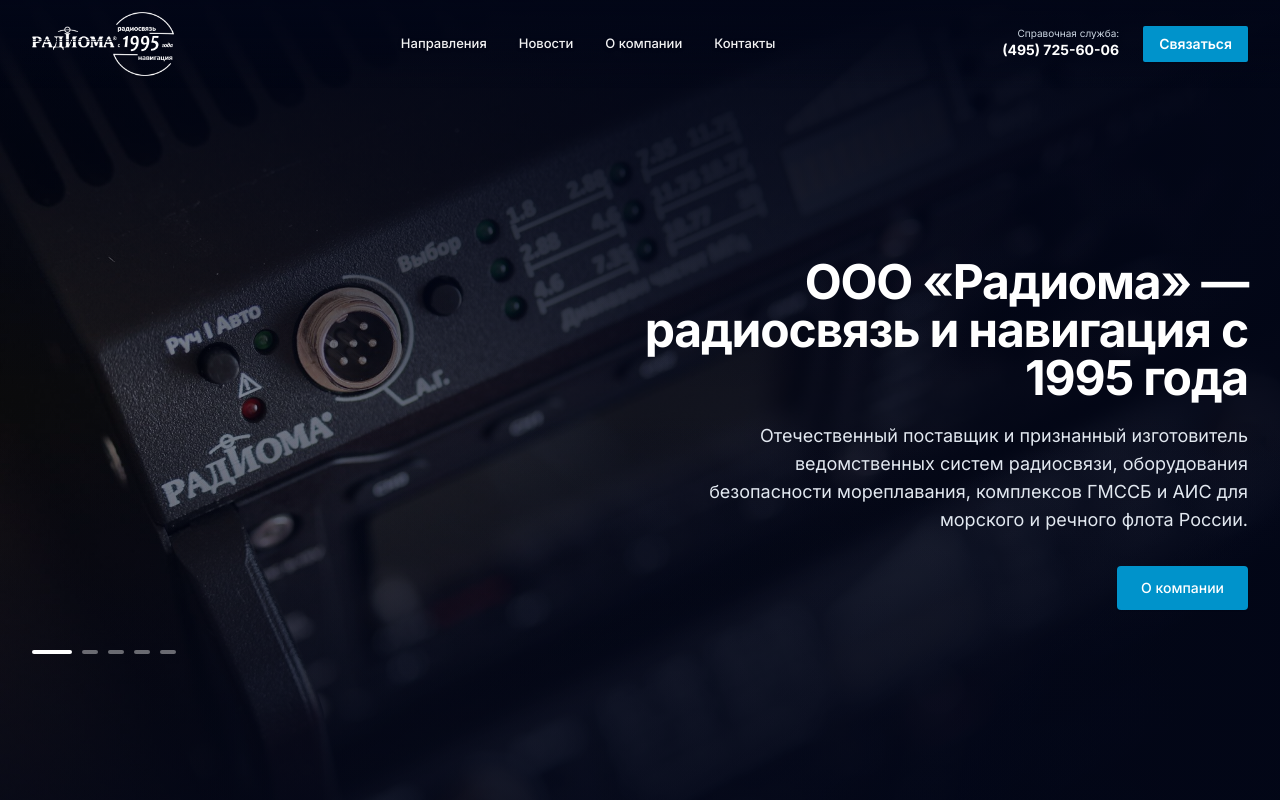
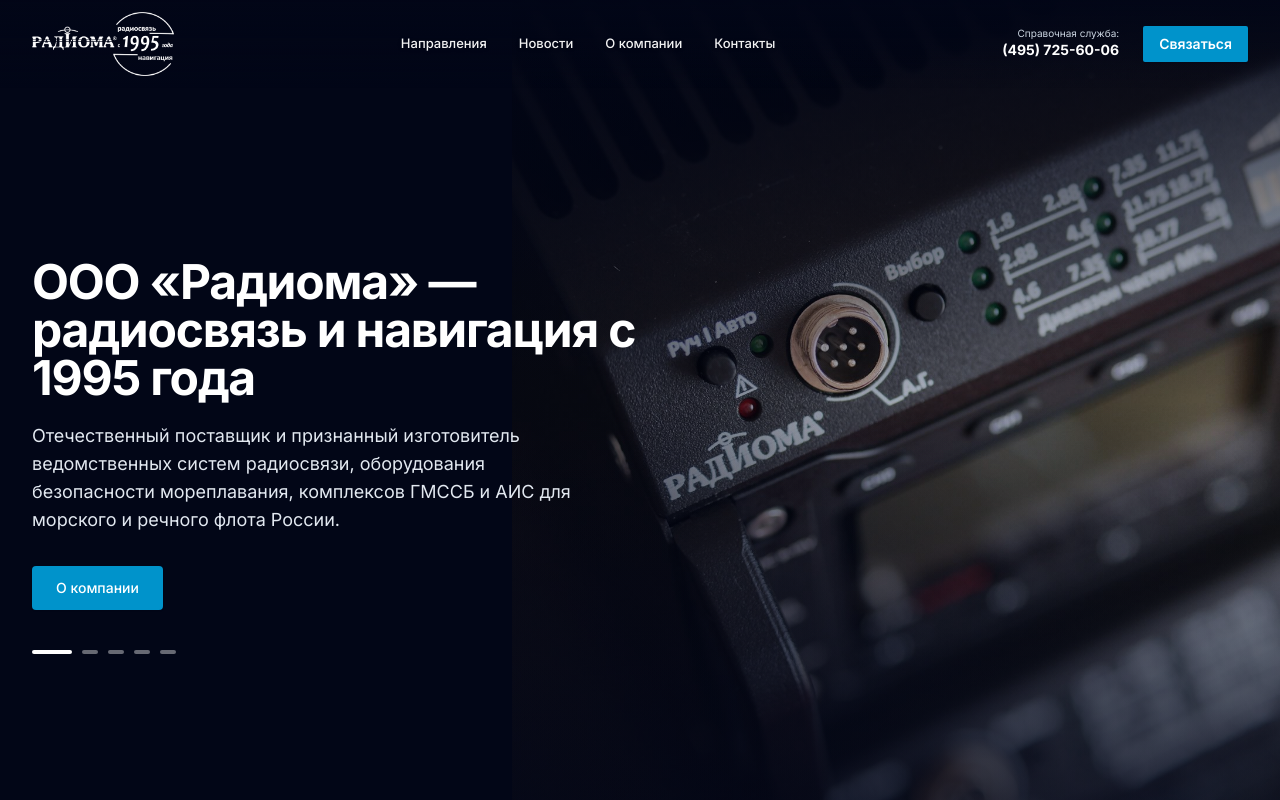
Before and after one commit to nowa-nn/radioma, a Vue app: page / in a window 1280 px wide. Shown: the top 800 px of the page. Built offline with nearby package versions, Linux system fonts and the light colour scheme.

Commit message:
Reposition hero slide 1: move radio equipment image to the right, keep text and dark gradient on the left, and remove all badges above headings

```diff
--- a/src/components/HeroSlider.vue
+++ b/src/components/HeroSlider.vue
@@ -9,39 +9,31 @@
     <transition name="fade">
       <div
         :key="currentSlideItem.id"
-        class="absolute inset-0 w-full h-full"
+        class="absolute inset-0 w-full h-full bg-slate-950"
       >
-        <!-- Полноэкранная фотография -->
-        <img
-          :src="currentSlideItem.image"
-          :alt="currentSlideItem.title"
-          class="w-full h-full object-cover object-center"
-        />
+        <!-- Обертка фото: на первом слайде сдвинута вправо на десктопе, открывая радиоприемник и логотип «РАДИОМА» справа -->
+        <div :class="currentSlideItem.imageWrapperClass || 'absolute inset-0 w-full h-full'">
+          <img
+            :src="currentSlideItem.image"
+            :alt="currentSlideItem.title"
+            :class="currentSlideItem.imageClass || 'w-full h-full object-cover object-center'"
+          />
+        </div>
 
-        <!-- Плавное затемнение: если слайд выровнен вправо, затемняем правый край, открывая радиооборудование «РАДИОМА» слева -->
-        <div
-          v-if="currentSlideItem.align === 'right'"
-          class="absolute inset-0 bg-gradient-to-l from-slate-950/95 via-slate-950/80 to-slate-950/25"
-        ></div>
-        <div
-          v-else
-          class="absolute inset-0 bg-gradient-to-r from-slate-950/95 via-slate-950/75 to-slate-950/25"
-        ></div>
-        <div class="absolute inset-0 bg-gradient-to-t from-slate-950/60 via-transparent to-slate-950/20"></div>
+        <!-- Плавное затемнение: глубокий темный тон слева для чтения текста, плавно переходящий в фото справа -->
+        <div class="absolute inset-0 bg-gradient-to-r from-slate-950 via-slate-950/85 lg:via-slate-950/50 to-transparent pointer-events-none"></div>
+        <div class="absolute inset-0 bg-gradient-to-t from-slate-950/60 via-transparent to-slate-950/20 pointer-events-none"></div>
         <!-- Верхнее мягкое затемнение для прозрачного хедера -->
         <div v-if="isTransparent" class="absolute inset-0 bg-gradient-to-b from-slate-950/80 via-transparent to-slate-950/40 pointer-events-none"></div>
       </div>
     </transition>
 
-    <!-- Контент поверх затемненного изображения (без скобок в названиях, текст свободно копируется) -->
+    <!-- Контент поверх затемненного изображения (всегда слева с идеальной читаемостью) -->
     <div
       class="relative z-10 max-w-7xl mx-auto h-full px-4 sm:px-6 lg:px-8 flex flex-col justify-center"
       :class="isTransparent ? 'pt-24 sm:pt-28' : ''"
     >
-      <div
-        class="max-w-2xl space-y-5"
-        :class="currentSlideItem.align === 'right' ? 'sm:ml-auto text-left sm:text-right flex flex-col sm:items-end' : ''"
-      >
+      <div class="max-w-2xl space-y-5 text-left">
         <!-- Крупный заголовок слайда (на мобильных устройствах слайды 2 и 3 разбиты ровно на 3 строки) -->
         <h1
           class="text-2xl sm:text-4xl lg:text-5xl font-bold text-white tracking-tight leading-tight"
@@ -49,18 +41,12 @@
         ></h1>
 
         <!-- Лаконичный производственный текст -->
-        <p
-          class="text-base sm:text-lg text-slate-200 leading-relaxed font-normal max-w-xl"
-          :class="currentSlideItem.align === 'right' ? 'sm:text-right' : ''"
-        >
+        <p class="text-base sm:text-lg text-slate-200 leading-relaxed font-normal max-w-xl">
           {{ currentSlideItem.description }}
         </p>
 
         <!-- Кнопка перехода к информации о направлении (текст "Подробнее" или "О компании") -->
-        <div
-          class="pt-3"
-          :class="currentSlideItem.align === 'right' ? 'flex justify-start sm:justify-end' : ''"
-        >
+        <div class="pt-3">
           <a
             v-if="currentSlideItem.link.startsWith('#')"
             :href="currentSlideItem.link"
@@ -116,13 +102,14 @@ const baseUrl = import.meta.env.BASE_URL
 const slides = [
   {
     id: 'company-overview',
-    align: 'right',
     title: 'ООО «Радиома» — радиосвязь и навигация с 1995 года',
     titleHtml: 'ООО «Радиома» — радиосвязь <br class="sm:hidden" />и навигация с 1995 года',
     description: 'Отечественный поставщик и признанный изготовитель ведомственных систем радиосвязи, оборудования безопасности мореплавания, комплексов ГМССБ и АИС для морского и речного флота России.',
     buttonText: 'О компании',
     link: '#about',
-    image: `${baseUrl}images/pome/dscf2.jpg`
+    image: `${baseUrl}images/pome/dscf2.jpg`,
+    imageWrapperClass: 'absolute inset-y-0 right-0 w-full lg:w-[65%] xl:w-[60%]',
+    imageClass: 'w-full h-full object-cover object-left'
   },
   {
     id: 'suds-ais',
--- a/src/views/DirectionDetailView.vue
+++ b/src/views/DirectionDetailView.vue
@@ -111,11 +111,6 @@
                     class="p-5 border border-slate-200 rounded-sm flex flex-col justify-between hover:border-slate-300 transition-colors bg-white"
                   >
                     <div>
-                      <div class="flex items-start justify-between gap-2 mb-2">
-                        <span class="text-[10px] font-semibold text-[#0093CB] bg-[#EBF6FB] border border-[#B3E1F3]/50 px-2 py-0.5 rounded-sm uppercase tracking-wider">
-                          {{ equip.badge }}
-                        </span>
-                      </div>
                       <h3 class="text-base font-bold text-slate-900">
                         {{ equip.name }}
                       </h3>
```
